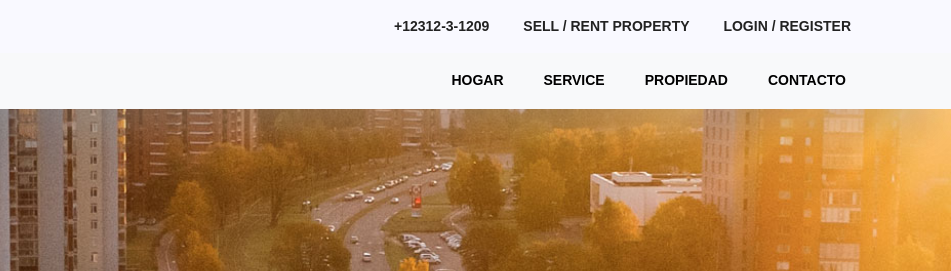
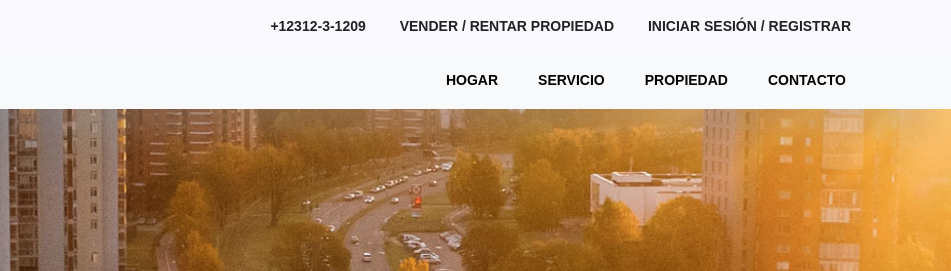
Before and after one commit to Pedro-martin/Inmobiliarias, a plain HTML site: page index.html in a window 1280 px wide. Shown: the top 271 px of the page, 329-1280 px from the left. Drawn offline with nearby package versions, Linux system fonts and the light colour scheme; some packages are replaced by stand-ins of ours.

Commit message:
Update index.html

```diff
--- a/index.html
+++ b/index.html
@@ -8,7 +8,7 @@
 		<!-- Author Meta -->
 		<meta name="author" content="CodePixar">
 		<!-- Meta Description -->
-		<meta name="description" content="">
+		<meta name="descripcion" content="">
 		<!-- Meta Keyword -->
 		<meta name="keywords" content="">
 		<!-- meta character set -->
@@ -37,8 +37,8 @@
 						<div class="d-flex justify-content-end align-items-center">
 							<ul class="list">
 								<li><a href="tel:+12312-3-1209">+12312-3-1209</a></li>
-								<li><a href="#">Sell / Rent Property</a></li>
-								<li><a href="#">login / register</a></li>
+								<li><a href="#">Vender / Rentar Propiedad</a></li>
+								<li><a href="#">Iniciar Sesión / registrar</a></li>
 							</ul>
 						</div>
 					</div>
@@ -56,7 +56,7 @@
 						  <div class="collapse navbar-collapse justify-content-end align-items-center" id="navbarSupportedContent">
 						    <ul class="navbar-nav">
 								<li><a href="#Hogar">Hogar</a></li>
-								<li><a href="#servicio">Service</a></li>
+								<li><a href="#servicio">Servicio</a></li>
 								<li><a href="#Propiedad">Propiedad</a></li>
 								<li><a href="#Contacto">Contacto</a></li>
 
@@ -70,7 +70,7 @@
 			<!-- End Header Area -->
 
 			<!-- start banner Area -->
-			<section class="banner-area relative" id="home">
+			<section class="banner-area relative" id="Hogar">
 				<div class="overlay overlay-bg"></div>
 				<div class="container">
 					<div class="row fullscreen align-items-center justify-content-center" style="height: 915px;">
```
